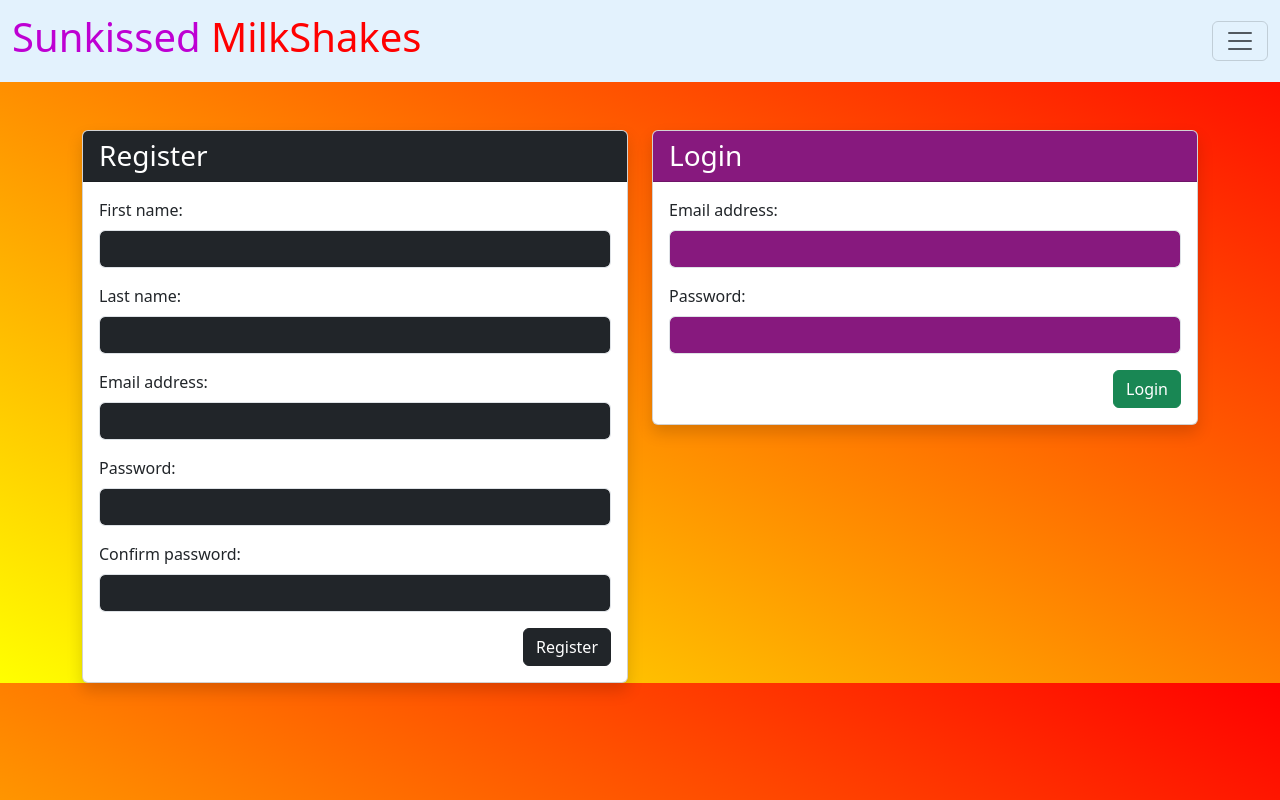
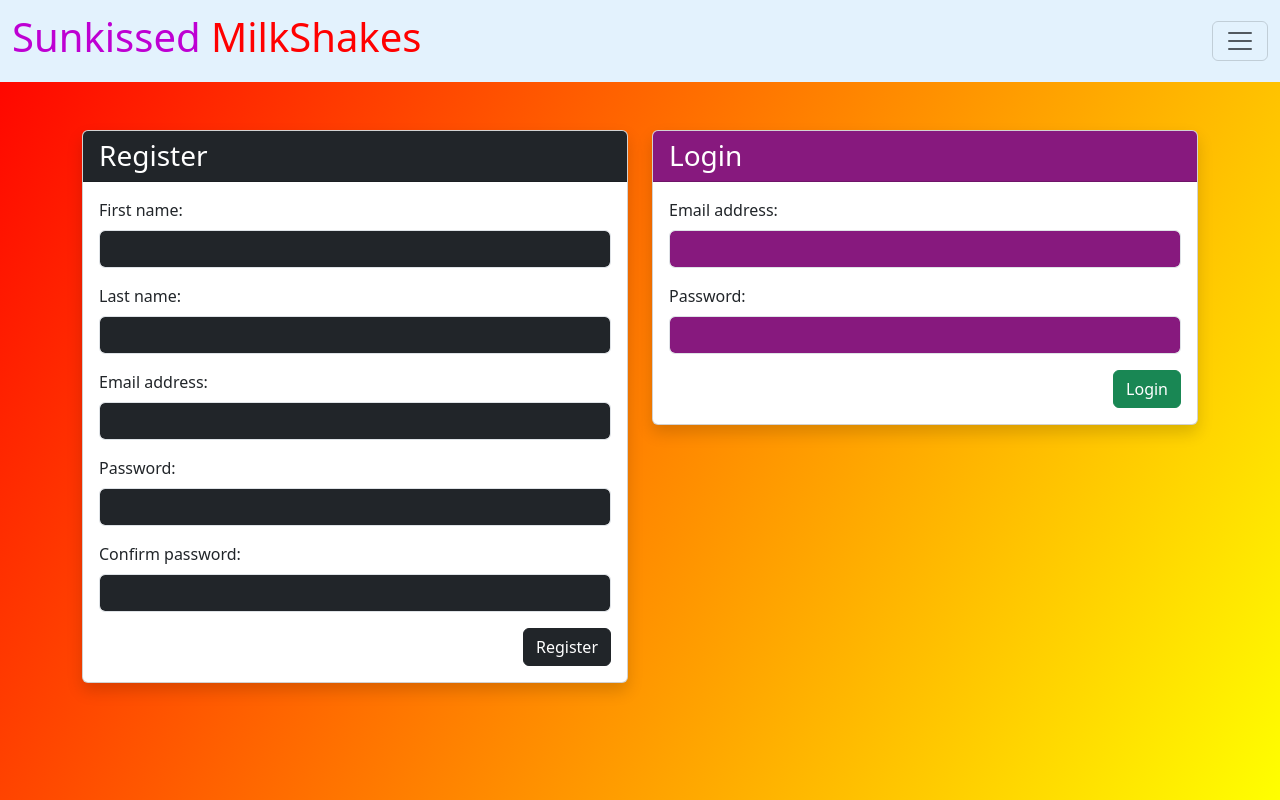
Before and after one commit to PaulDeUlloa/Sunkissed-Milkshakes-Python, a Flask app: page / in a window 1280 px wide. Run offline with Flask 3, Linux system fonts and the light colour scheme.

Commit message:
fixed background color bug with min-height correction

```diff
--- a/flask_app/templates/index.html
+++ b/flask_app/templates/index.html
@@ -9,7 +9,7 @@
 
 </head>
 
-<body style="background-image: linear-gradient(to bottom left, red, yellow);">
+<body style="background-image: linear-gradient(120deg, red, yellow); min-height: 100vh;">
     <nav class="navbar" style="background-color: #e3f2fd;">
         <div class="container-fluid">
             <a class="navbar-brand" href="/shakes"><h1 style="color:rgb(190, 0, 211);">Sunkissed <span style="color:rgb(255, 0, 0);">MilkShakes</span></h1></a>
```
